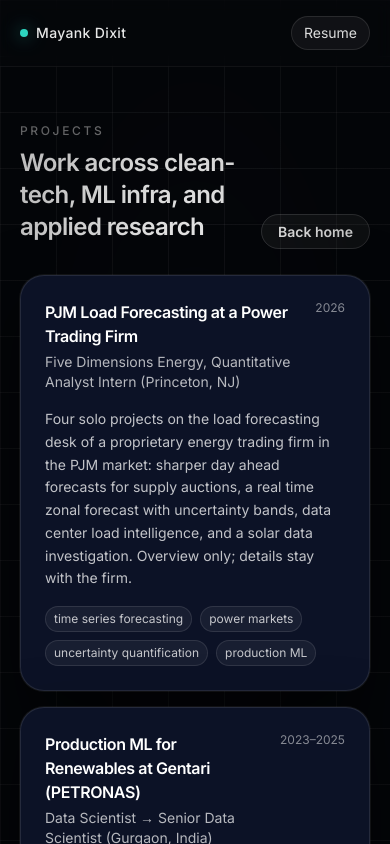
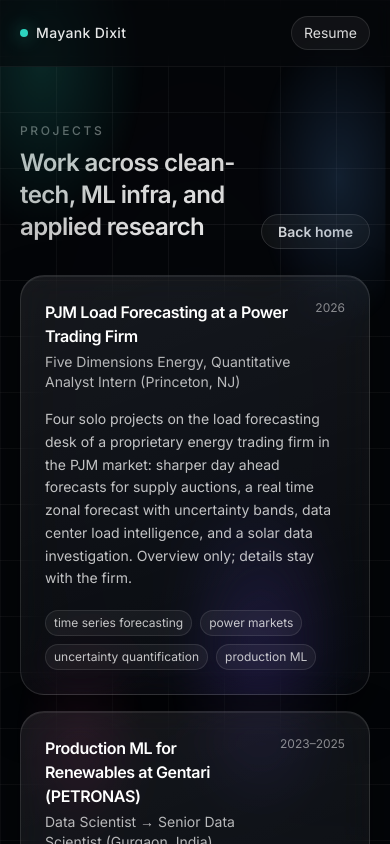
Before and after one commit to Kugel-Blitz-13/mayank-portfolio, a Next.js app: page /projects in a window 390 px wide. Shown: the top 844 px of the page. Built offline with nearby package versions, Linux system fonts and the light colour scheme.

Commit message:
feat: glassmorphism pass with aurora backdrop, equal height cards, bottom aligned tags, giant footer type

```diff
--- a/app/layout.tsx
+++ b/app/layout.tsx
@@ -19,6 +19,7 @@
     <html lang="en" className={`${inter.variable} ${space.variable} dark`}>
       <body className="min-h-screen bg-bg text-text">
         <div className="pointer-events-none fixed inset-0 bg-grid" />
+        <div className="pointer-events-none fixed inset-0 bg-aurora" />
         <div className="pointer-events-none fixed inset-0 bg-glow opacity-80" />
         <Navbar />
         <CommandPalette />
--- a/app/projects/[slug]/page.tsx
+++ b/app/projects/[slug]/page.tsx
@@ -58,7 +58,7 @@
         </div>
 
         {p.hero ? (
-          <div className="mt-10 overflow-hidden rounded-3xl border border-white/10 bg-white/5 p-2">
+          <div className="glass mt-10 overflow-hidden rounded-3xl p-2">
             <div className="overflow-hidden rounded-2xl border border-white/10 bg-black/30">
               {p.hero.kind === 'video' ? (
                 <VideoHero src={p.hero.src} poster={p.hero.poster} />
@@ -78,7 +78,7 @@
         ) : null}
 
         <div className="mt-10 grid gap-4 md:grid-cols-3">
-          <div className="rounded-3xl border border-white/10 bg-white/5 p-6 md:col-span-2">
+          <div className="glass rounded-3xl p-6 md:col-span-2">
             <p className="text-sm text-white/75">{p.summary}</p>
 
             <p className="mt-6 text-xs font-medium uppercase tracking-[0.22em] text-white/50">
--- a/components/CareerCurve.tsx
+++ b/components/CareerCurve.tsx
@@ -112,7 +112,7 @@
 
   return (
     <div>
-      <div className="rounded-3xl border border-white/10 bg-white/[0.03] p-4 sm:p-6">
+      <div className="glass rounded-3xl p-4 sm:p-6">
         <svg viewBox="0 0 1000 332" className="w-full" role="img" aria-label="Career timeline drawn as a rising load curve">
           <defs>
             <linearGradient id="ccLine" x1="0" y1="0" x2="1" y2="0">
@@ -215,7 +215,7 @@
         ))}
       </div>
 
-      <div className="mt-4 min-h-[132px] rounded-3xl border border-white/10 bg-white/5 p-6">
+      <div className="glass mt-4 min-h-[132px] rounded-3xl p-6">
         <AnimatePresence mode="wait">
           <motion.div
             key={current.year}
--- a/components/MusicCard.tsx
+++ b/components/MusicCard.tsx
@@ -66,7 +66,7 @@
   ])
 
   return (
-    <div className="rounded-3xl border border-white/10 bg-white/5 p-6">
+    <div className="glass rounded-3xl p-6">
       <div className="flex flex-wrap items-end justify-between gap-3">
         <div>
           <p className="text-xs font-medium uppercase tracking-[0.22em] text-white/50">
--- a/components/ProjectCard.tsx
+++ b/components/ProjectCard.tsx
@@ -32,7 +32,7 @@
       onMouseMove={onMouseMove}
       href={`/projects/${project.slug}`}
       className={clsx(
-        'group relative block overflow-hidden rounded-2xl border border-white/10 bg-[rgb(var(--card))] shadow-glow transition hover:border-white/20',
+        'glass group relative flex h-full flex-col overflow-hidden rounded-2xl transition hover:border-white/25',
         compact && 'p-5',
         !compact && 'p-6'
       )}
@@ -63,7 +63,7 @@
         </div>
       ) : null}
 
-      <div className="relative">
+      <div className="relative flex flex-1 flex-col">
         <div className="flex items-start justify-between gap-4">
           <div>
             <h3 className="text-base font-semibold tracking-tight text-white">
@@ -80,7 +80,7 @@
           {project.summary}
         </p>
 
-        <div className="mt-4 flex flex-wrap gap-2">
+        <div className="mt-auto flex flex-wrap gap-2 pt-5">
           {project.tags.slice(0, compact ? 4 : 6).map((t) => (
             <Pill key={t}>{t}</Pill>
           ))}
--- a/components/TerminalCard.tsx
+++ b/components/TerminalCard.tsx
@@ -22,7 +22,7 @@
     : '··:··:··'
 
   return (
-    <div className="rounded-3xl border border-white/10 bg-black/40 p-4 font-mono text-xs">
+    <div className="rounded-3xl border border-white/10 bg-black/40 p-4 font-mono text-xs backdrop-blur-xl">
       <div className="flex items-center gap-1.5 border-b border-white/10 pb-2.5">
         <span className="h-2 w-2 rounded-full bg-red-400/70" />
         <span className="h-2 w-2 rounded-full bg-yellow-400/70" />
--- a/styles/globals.css
+++ b/styles/globals.css
@@ -54,6 +54,35 @@
   background-position: center, 0 0, 0 0;
 }
 
+/* Ambient aurora blobs: the color the glass panes refract */
+.bg-aurora {
+  background:
+    radial-gradient(38% 30% at 12% 8%, rgba(45, 212, 191, 0.17), transparent 70%),
+    radial-gradient(30% 26% at 88% 22%, rgba(96, 165, 250, 0.17), transparent 70%),
+    radial-gradient(34% 30% at 68% 78%, rgba(129, 105, 248, 0.15), transparent 70%),
+    radial-gradient(24% 20% at 22% 88%, rgba(236, 72, 153, 0.09), transparent 70%);
+  animation: auroraDrift 36s ease-in-out infinite alternate;
+}
+@keyframes auroraDrift {
+  from { transform: translate3d(-1.5%, -1%, 0) scale(1); }
+  to { transform: translate3d(1.5%, 1.5%, 0) scale(1.06); }
+}
+
+/* Frosted glass surface */
+.glass {
+  background: linear-gradient(160deg, rgba(255, 255, 255, 0.08), rgba(255, 255, 255, 0.02));
+  -webkit-backdrop-filter: blur(18px) saturate(150%);
+  backdrop-filter: blur(18px) saturate(150%);
+  border: 1px solid rgba(255, 255, 255, 0.12);
+  box-shadow: inset 0 1px 0 rgba(255, 255, 255, 0.08), 0 20px 50px rgba(0, 0, 0, 0.45);
+}
+
+/* Giant outline display type */
+.text-outline {
+  color: transparent;
+  -webkit-text-stroke: 1px rgba(255, 255, 255, 0.16);
+}
+
 /* Stat ticker marquee */
 .ticker-mask {
   mask-image: linear-gradient(to right, transparent, black 8%, black 92%, transparent);
@@ -81,6 +110,7 @@
 @media (prefers-reduced-motion: reduce) {
   .ticker-track { animation: none; }
   .caret { animation: none; }
+  .bg-aurora { animation: none; }
 }
 
 /* Nice scrollbar */
```
Also changed, not shown: app/page.tsx (+14 -11 lines).
